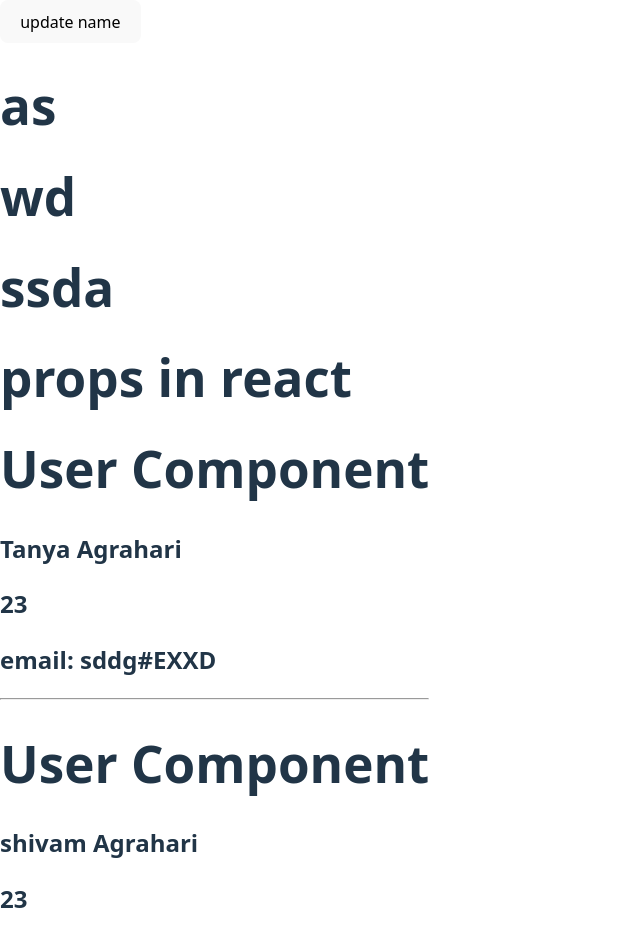
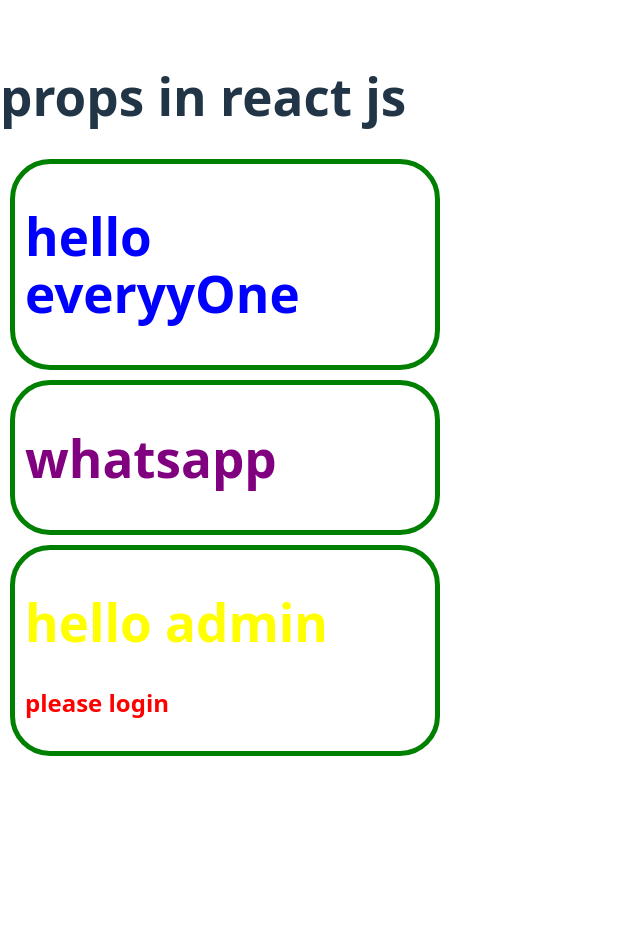
Before and after one commit to tanyaagraharicoder/react-cource, a React (Vite) app: page / in a window 1280 px wide. Shown: the top 944 px of the page, without its empty margins (0-640 px from the left). After the commit the page ends 800 px from the top, so only its background shows below. Built offline with nearby package versions, Linux system fonts and the light colour scheme.

Commit message:
change stylewith props

```diff
--- a/src/App.jsx
+++ b/src/App.jsx
@@ -1,51 +1,29 @@
-import { useState } from "react";
-import College from "./college";
-import Student from "./Student";
 import User from "./User";
+import Wrapper from "./Wrapper";
+
+function App() {
+  return(
+    <>
+
+    <h1> props in react js </h1>
+    <Wrapper color="blue">
+         <h1> hello everyyOne</h1>
+    </Wrapper>
+    <Wrapper color="purple">
+         <h1> whatsapp</h1>
+    </Wrapper>
+    <Wrapper>
+         <h1> hello admin </h1>
+         <h2 style={ {color: "red " }}> please login</h2>
+    </Wrapper>
+    {/* <User name ="Tanya agrhari"/>
+    <User /> */}
 
 
-function App() {
-  let userObject={
-    name:"Tanya Agrahari",
-    age:23,
-    email:"sddg#EXXD"
-  }
-  let userObject2={
-    name:"shivam Agrahari",
-    age:23,
-    email:"sddg#xsfeEXXD"
-  }
-  let userObject3={
-    name:"shivam Agrahari",
-    age:23,
-    email:"sddg#xsfeEXXD"
-  }
 
+    </>
 
-  let collegeName=['as','wd','ssda','sdss']
-  const [student,setStudent]=useState();
-
-
-  return (
-
-    <>
-    {
-      student && <Student name  = {student}/>
-    }
-    <button onClick={()=>setStudent('Tanya agrahari')}>update name</button>
-
-    <College name ={collegeName[0]}/>
-    <College name ={collegeName[1]}/>
-    <College name ={collegeName[2]}/>
-      <h1>props in react</h1>
-      {/* <User name="Tanya Agrahari" age ={ 23} email={"sddg#EXXD"} /> */}
-      <User  user={userObject}/>
-     <hr />
-      <User  user={userObject2}/>
-     <hr />
-      <User  user={userObject3}/>
-    </>
-  );
+  )
 }
 
 export default App;
--- a/src/User.jsx
+++ b/src/User.jsx
@@ -1,11 +1,9 @@
-function User ({user}) {
+function User ({name="new User "}) {
 
     return(
         <div>
-            <h1> User Component </h1>
-            <h2>{user.name}</h2>
-            <h2>{user.age}</h2>
-            <h2>email: {user.email}</h2>
+            <h1> hi, {name}</h1>
+
         </div>
     )
 }
--- /dev/null
+++ b/src/Wrapper.jsx
@@ -0,0 +1,11 @@
+function Wrapper ({children, color="yellow" }) {
+
+    return(
+        <div style={ {color:color, border: "5px solid green " , width: "400px" , margin: "10px " , padding: "10px" , borderRadius: "40px" } }>
+            {children}
+
+
+        </div>
+    )
+}
+export default Wrapper
```
